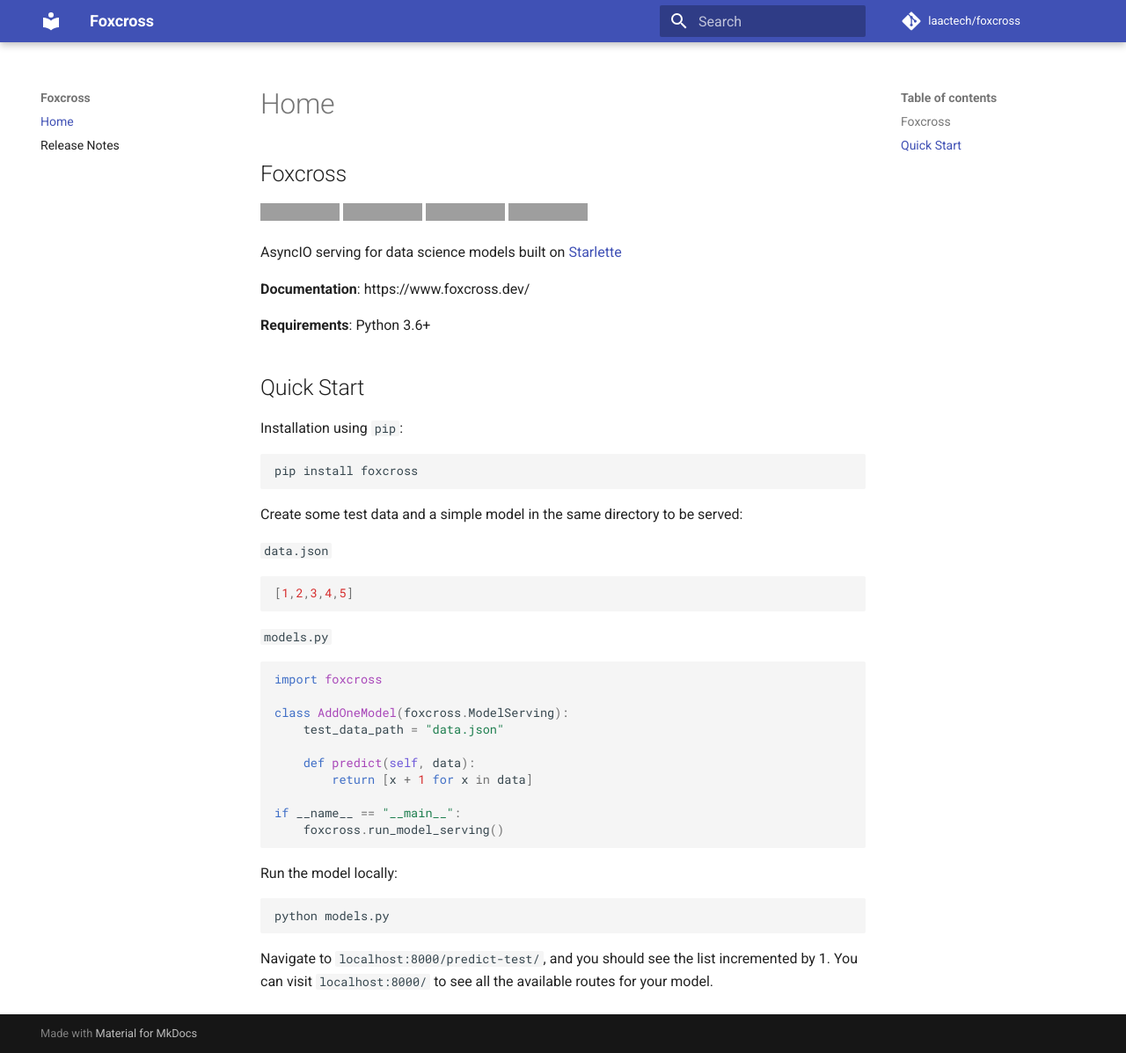
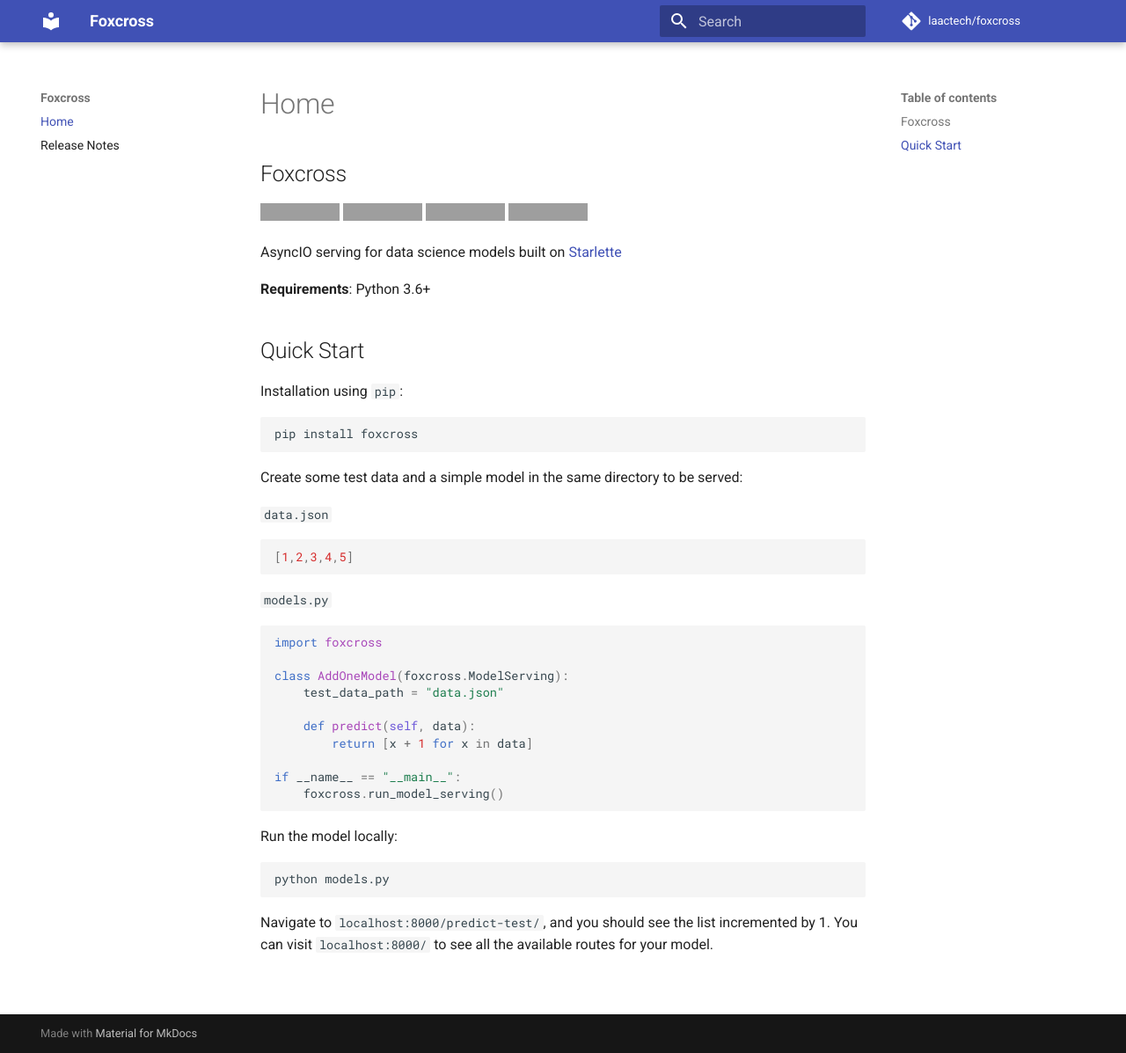
Before and after one commit to laactechnology/foxcross, an MkDocs documentation site: the page built from docs/index.md, in a window 1280 px wide and 1197 px high. Shown: the whole window at 88% size. Built offline with MkDocs 1.6.1 and Material for MkDocs 9.7.7, drawn with Linux system fonts in a browser that asks for light colours; comment, search, counter and statistics services are not loaded; grey boxes are pictures that could not be loaded.

Commit message:
removing docs link

```diff
--- a/docs/index.md
+++ b/docs/index.md
@@ -5,8 +5,6 @@
 [![Build status](https://ci.appveyor.com/api/projects/status/ufbm8hrkp4whol5a?svg=true)](https://ci.appveyor.com/project/laactech/foxcross)
 
 AsyncIO serving for data science models built on [Starlette](https://www.starlette.io/)
-
-**Documentation**: https://www.foxcross.dev/
 
 **Requirements**: Python 3.6+
 
```
